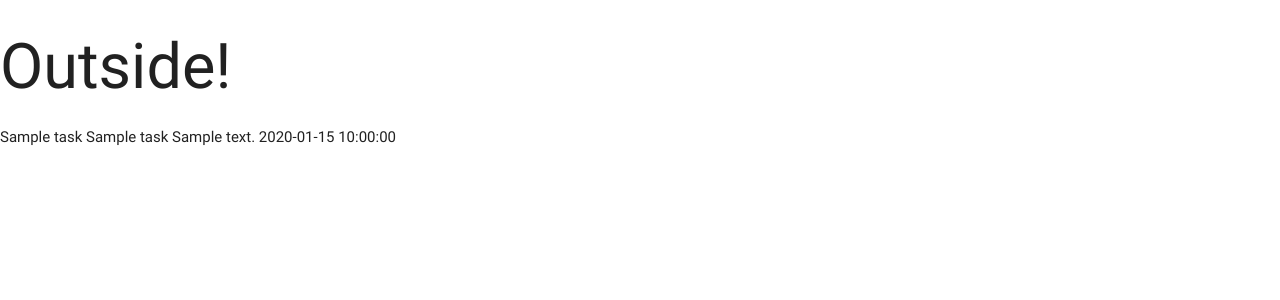
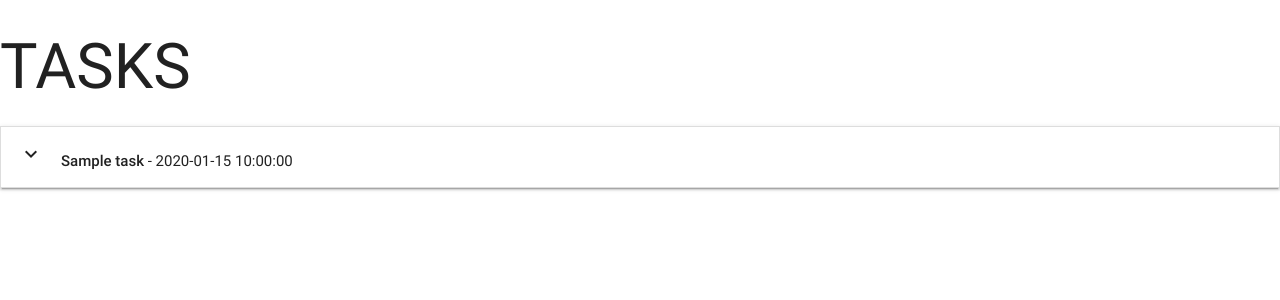
Before and after one commit to billdavisjr/task-manager, a Flask app: page / in a window 1280 px wide. Shown: the top 300 px of the page. Run offline with Flask 2, Linux system fonts and the light colour scheme; a database or web service that is not in the repository returns one stand-in record (values such as "Sample title"); some libraries are stand-ins or nearby versions.

Commit message:
Populated collapsible component with data fields from MongDB

```diff
--- a/templates/base.html
+++ b/templates/base.html
@@ -6,11 +6,16 @@
         <link rel="stylesheet" href="https://cdnjs.cloudflare.com/ajax/libs/materialize/0.100.2/css/materialize.min.css">
     </head>
     <body>
-        <h1>Outside!</h1>
+        <h1>TASKS</h1>
         {% block content %}
         {% endblock %}
 
         <script src="https://cdnjs.cloudflare.com/ajax/libs/jquery/3.2.1/jquery.min.js"></script>
         <script src="https://cdnjs.cloudflare.com/ajax/libs/materialize/0.100.2/js/materialize.min.js"></script>
+        <script type="text/javascript">
+            $(document).ready(function() {
+                $('.collapsible').collapsible();
+            })
+        </script>
     </body>
 </html>
--- a/templates/tasks.html
+++ b/templates/tasks.html
@@ -1,10 +1,23 @@
 {% extends 'base.html' %}
 {% block content %}
-    {% for task in tasks %}
-        {{task.task_name}}
-        {{task.category_name}}
-        {{task.task_description}}
-        {{task.is_urgent}}
-        {{task.due_date}}
-    {% endfor %}
+    <ul class="collapsible" data-collapsible="accordion">
+        {% for task in tasks %}
+        <li>
+            <div class="collapsible-header">
+
+                <div class=" task_header col s9">
+                    <i class="material-icons">expand_more</i><strong>{{task.task_name}}</strong> - {{task.due_date}}
+                </div>
+            </div>
+            <div class="collapsible-body">
+                <span>
+                    <em>{{task.task_description}}</em>
+                </span>
+                <hr/>
+                <div><strong>Category:</strong> {{task.category_name}}</div>
+                <div><strong>Urgent:</strong> {{task.is_urgent}}</div>
+            </div>
+        </li>
+        {% endfor %}
+    </ul>
 {% endblock %}
```
